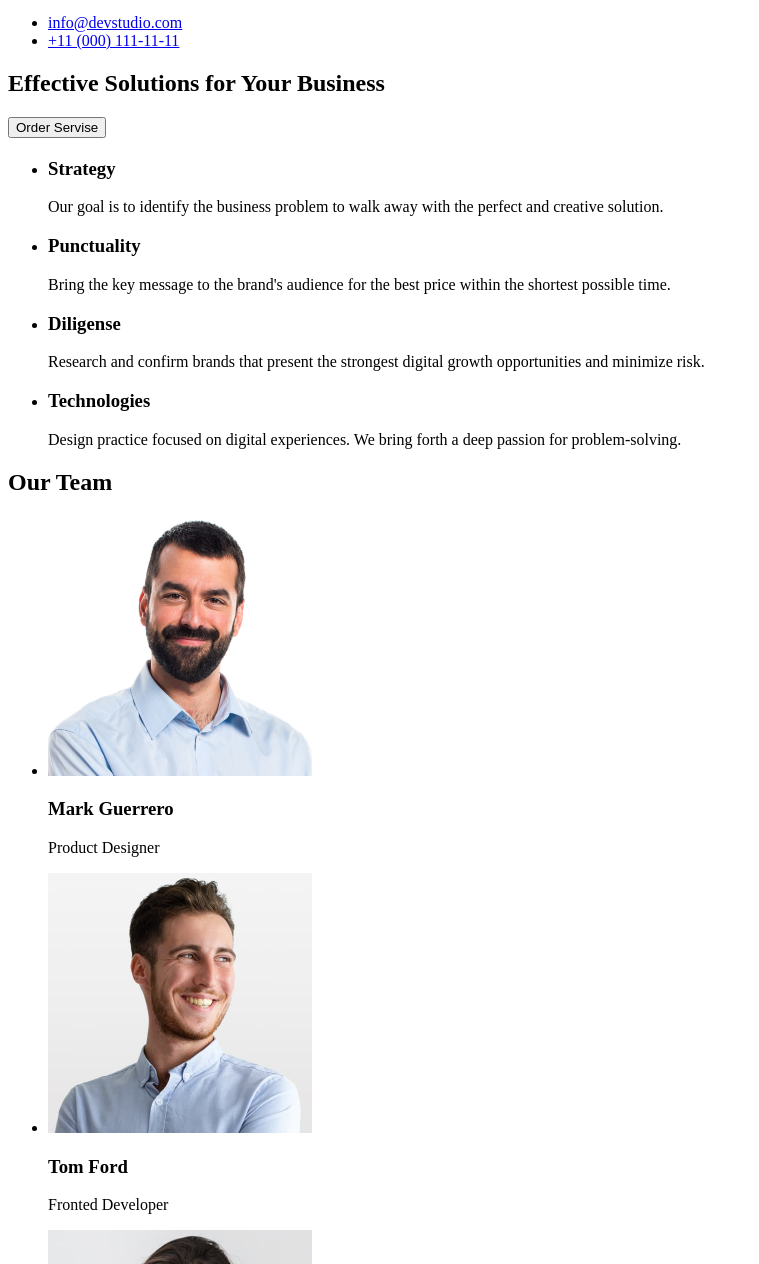
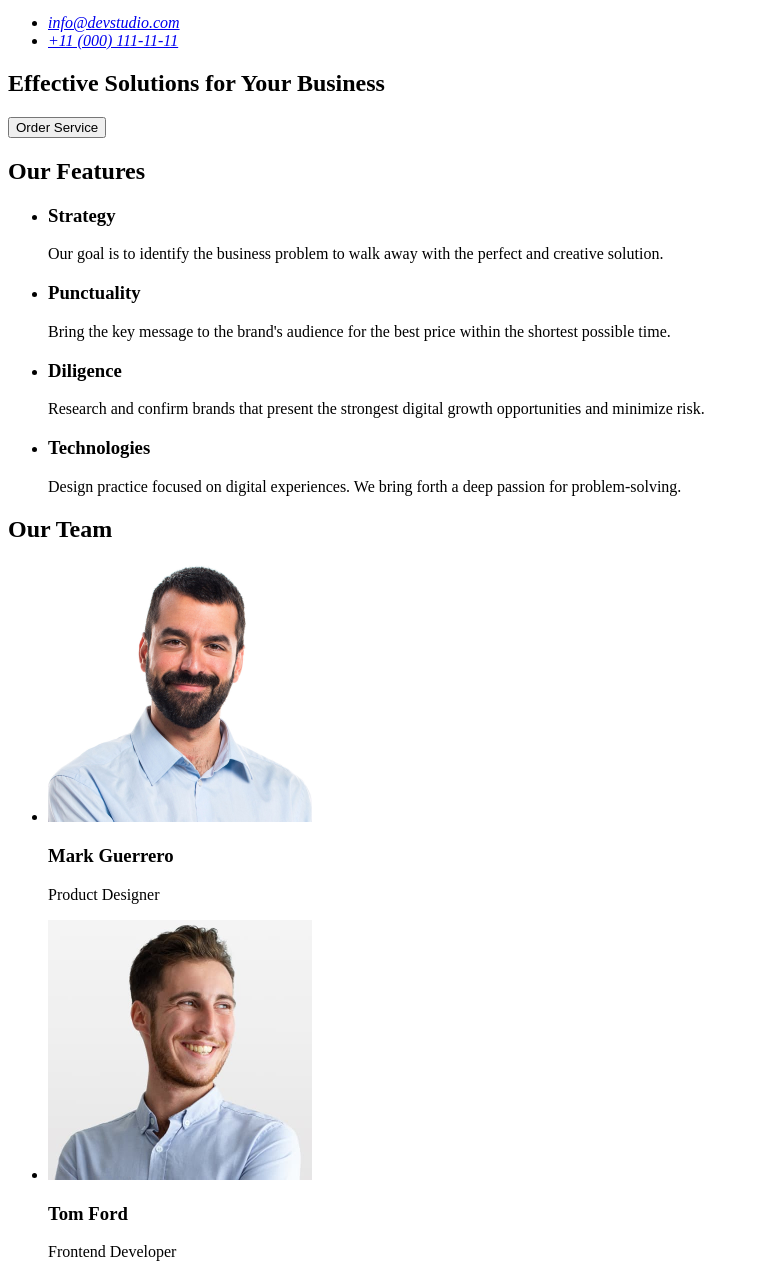
Before and after one commit to anastasiia-koc/goit-markup-hm-01, a plain HTML site: page index.html in a window 1280 px wide. Shown: the part 98-1362 px from the top of the page, without its empty margins (0-759 px from the left). Drawn offline with Linux system fonts and the light colour scheme.

Commit message:
updated index.html

```diff
--- a/index.html
+++ b/index.html
@@ -19,21 +19,21 @@
           <li><a href="">Contacts</a></li>
         </ul>
         </nav>
-
+        <address>
           <ul>
             <li> <a href="mailto:info@devstudio.com"> info@devstudio.com</a></li>
             <li> <a href="tel:+110001111111"> +11 (000) 111-11-11</a></li>
           </ul>
-
+        </address>
 
     </header>
     <main>
       <section>
       <h1>Effective Solutions for Your Business</h1>
-      <button type="button">Order Servise</button>
+      <button type="button">Order Service</button>
       </section>
       <section>
-        <h2><!--our features--></h2>
+        <h2>Our Features</h2>
         <ul>
         <li>
           <h3>Strategy</h3>
@@ -50,7 +50,7 @@
           </p>
         </li>
         <li>
-          <h3>Diligense</h3>
+          <h3>Diligence</h3>
           <p>
             Research and confirm brands that present the strongest digital
             growth opportunities and minimize risk.
@@ -78,7 +78,7 @@
          width="264"
          height="260">
          <h3>Tom Ford</h3>
-         <p>Fronted Developer</p>
+         <p>Frontend Developer</p>
            </li>
            <li>
          <img src="./images/img_hw/camila.jpg" alt="Camila Garcia"
```
